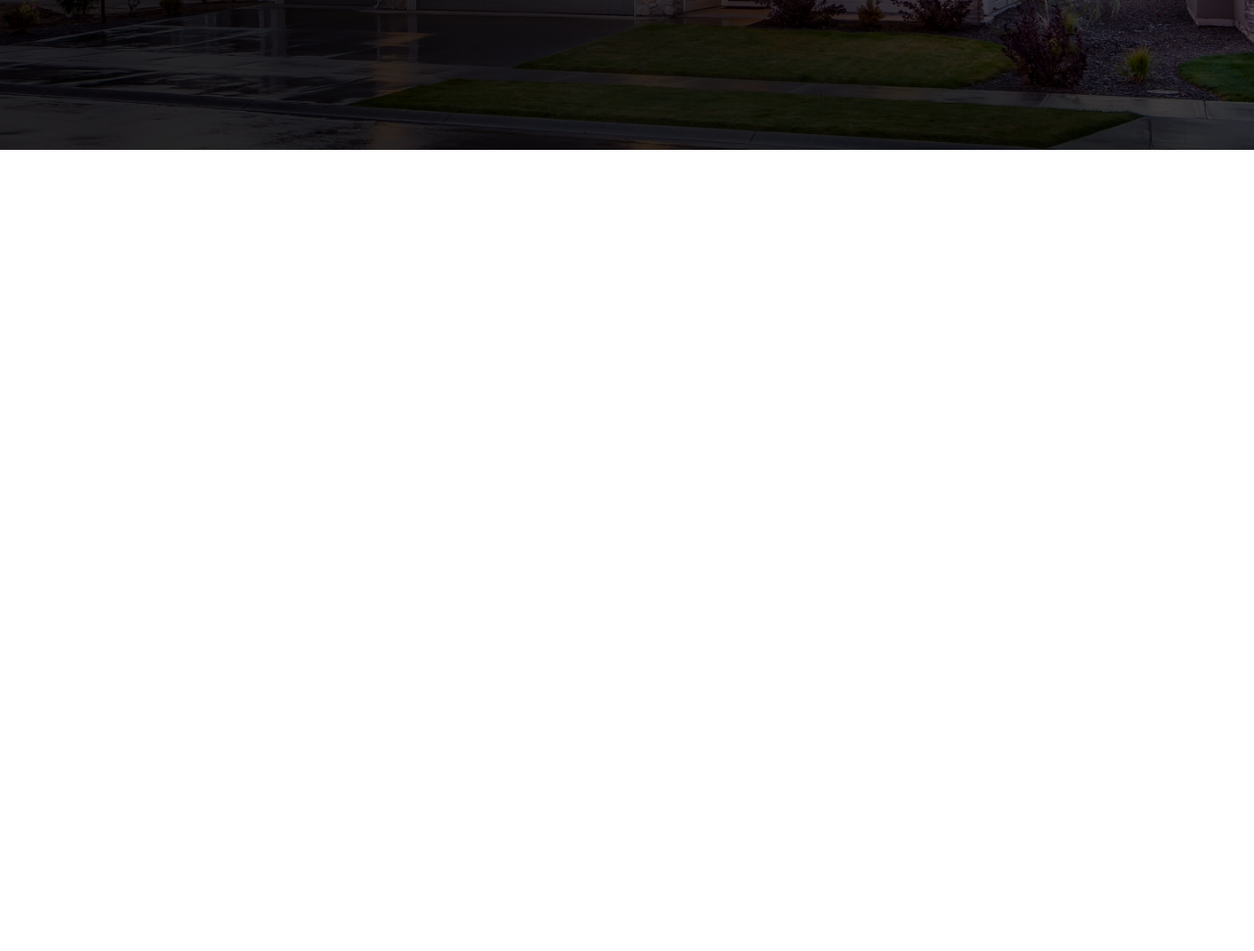
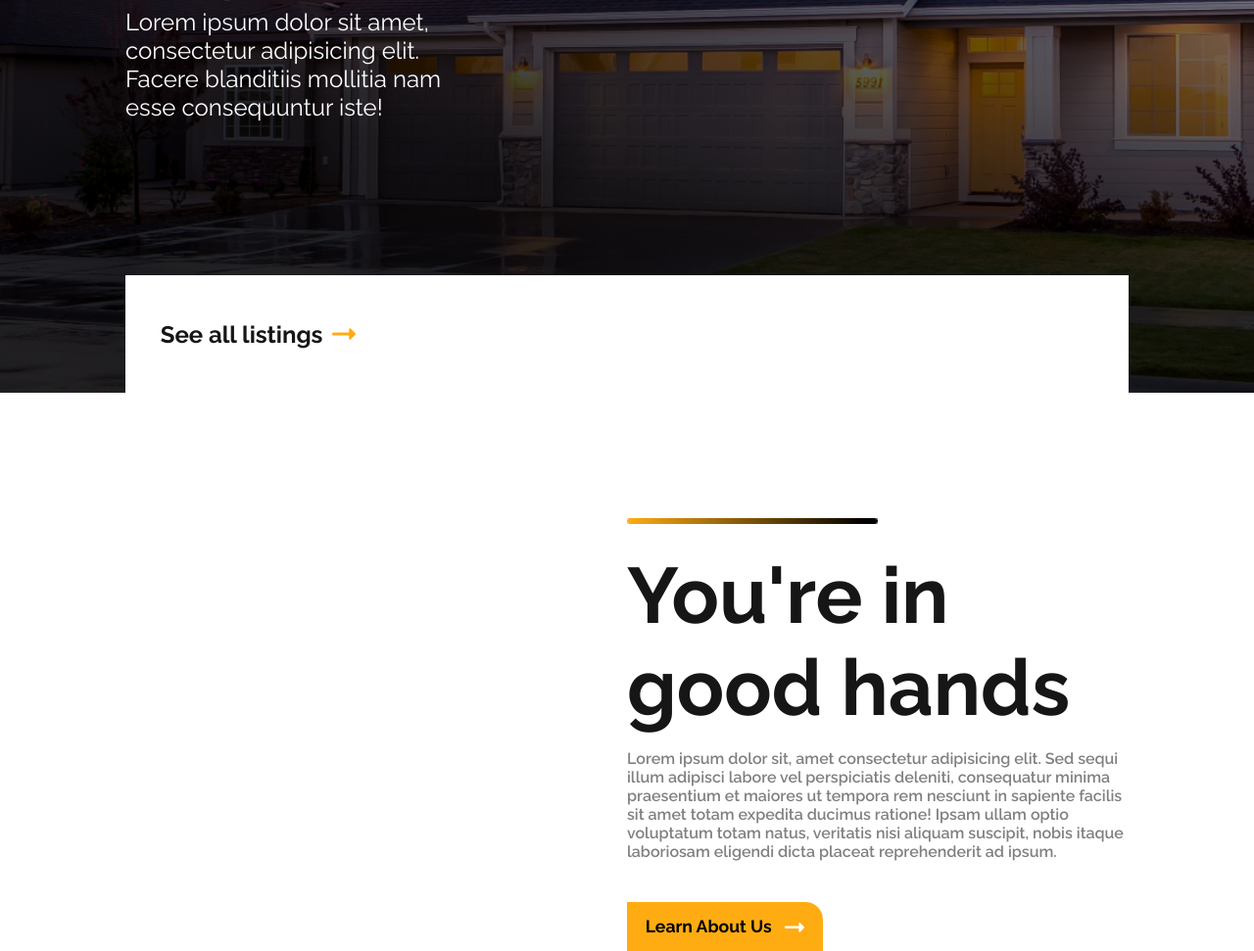
Before and after one commit to rrezartH/projekti_real_estate, a plain HTML site: page index.html in a window 1280 px wide. Shown: the part 603-1574 px from the top of the page at 98% size. Before the commit the page ends 800 px from the top, so only its background shows below. Drawn offline with Linux system fonts and the light colour scheme.

Commit message:
Added landing page's 1st and half of 2nd section

```diff
--- a/css/style.css
+++ b/css/style.css
@@ -1,13 +1,19 @@
 body{
+    color: #161616;
+    padding: 0;
+    margin: 0;
+    font-family: 'Raleway';
+    font-weight: 600;
+
+}
+
+.section-1{
+    padding-left: 10%;
+    padding-right: 10%;
+    padding-top: 3%;
     background-image: url("../assets/Object.png");
     background-repeat: no-repeat;
     background-size:cover;
-    padding-left: 10%;
-    padding-right: 10%;
-    padding-top: 3%;
-    font-family: 'Raleway', sans-serif;
-    font-weight: 600;
-
 }
 
 .container {
@@ -15,6 +21,11 @@ body{
     justify-content: space-between;
     align-items: center;
     color: #ffffff
+}
+
+.container__logo{
+    display: flex;
+    width: 15%;
 }
 
 .container__links {
@@ -32,17 +43,118 @@ body{
 
 .container__btn{
     display: flex;
+    padding: 20px;
+}
+
+.container__btn img {
+    padding-left: 5%;
 }
 
 .container__btn button{
-    font-family: 'Raleway', sans-serif;
+    font-family: 'Raleway';
     font-weight: 700;
-    width: 120px;
-    height: 40px;
+    font-size: 1.1rem;
+    width: 140px;
+    height: 50px;
     background: #FFAC12;
     border-radius: 0px 18px 0px 0px;
     border: none;
     cursor: pointer;
 }
 
-.
+.headline{
+    padding-top: 3%;
+}
+.headline__title {
+    max-width: 35%;
+    display: flex;
+    flex-direction: column;
+    color: #ffffff;
+    padding-top: 5%;
+}
+
+.headline__title-header{
+    font-weight: bold;
+    font-size: 5rem;
+    margin: auto;
+}
+
+.headline__title-body {
+    font-size: 1.5rem;
+    font-weight: lighter;
+}
+
+.listings-tab{
+    height: 120px;
+    margin-top: 13%;
+    display: flex;
+    justify-content: flex-start;
+    align-items: center;
+    background-color: #ffffff;
+}
+
+.listings-tab p {
+    padding: 5px;
+    margin-left: 3%;
+    font-size: 1.5rem;
+    font-weight: bold;
+}
+
+.listings-tab img {
+    padding: 5px;
+}
+
+.section-2 {
+    padding-right: 10%;
+    padding-left: 10%;
+    padding-top: 10%;
+    display: flex;
+    flex-direction: row;
+    justify-content: right;
+    align-items:center;
+
+}
+
+.section-2__gradient-line{
+    padding-bottom: 5%;
+}
+
+.section-2__headline{
+    display: flex;
+    flex-direction: column;
+    justify-content: left;
+    max-width: 50%;
+
+}
+.section-2__headline img{
+    width: 50%;
+}
+.headline__title-header {
+    margin: 0;
+}
+.section-2__headline__title-body{
+    color: grey;
+}
+
+.section-2__headline-btn {
+    display: flex;
+    padding-top: 5%;
+    justify-content: left;
+}
+
+.section-2__headline button {
+    font-family: 'Raleway';
+    font-weight: 700;
+    font-size: 1.1rem;
+    width: 200px;
+    height: 50px;
+    background: #FFAC12;
+    border-radius: 0px 18px 0px 0px;
+    border: none;
+    cursor: pointer;
+}
+
+.section-2__headline-btn img {
+    padding-left: 5%;
+    width: auto;
+}
--- a/index.html
+++ b/index.html
@@ -13,9 +13,12 @@
     <title> Luan The Broker</title>
 </head>
 
-<body background="assets\Object.png">
-    <header class="container">
-        <img src="/assets/Logo RealEstate.svg" alt="Logo" class="navbar_logo">
+<body>
+
+    <div class="section-1">
+
+        <nav class="container">
+            <img src="/assets/Logo RealEstate.svg" alt="Logo" class="container__logo">
 
             <div class="container__links">
                 <ul>
@@ -25,16 +28,37 @@
                     <li>About Us</li>
                 </ul>
                 <div class="container__btn">
-            <button> Sign In</button>
+                    <button> Sign In <img src="/assets/Arrow White.svg" color alt=""></button>
                 </div>
             </div>
-    </header>
+        </nav>
 
-    <main>
         <div class="headline">
-            <p class="headline__title">Beautiful homes made for you</p>
-            <p class="headline__description">Lorem ipsum dolor sit amet, consectetur adipisicing elit. Facere blanditiis mollitia nam esse consequuntur iste! Ad vel perferendis commodi voluptates officiis facilis necessitatibus deserunt fugiat eos, dolores suscipit earum ab!</p>
+            <div class="headline__title">
+                <p class="headline__title-header">Beautiful homes made for you</p>
+                <p class="headline__title-body">Lorem ipsum dolor sit amet, consectetur adipisicing elit. Facere blanditiis mollitia nam esse consequuntur iste! </p>
             </div>
-    </main>
+
+            <div class="listings-tab">
+                <p>See all listings</p>
+                <img src="/assets/Arrow Tellow.svg" alt="">
+            </div>
+        </div>
+    </div>
+
+    <div class="section-2">
+        <div class="section-2__headline">
+            <img src="/assets/gradient line.png" alt="" class="section-2__gradient-line">
+            <p class="headline__title-header">You're in good hands</p>
+            <p class="section-2__headline__title-body">Lorem ipsum dolor sit, amet consectetur adipisicing elit.  Sed sequi illum adipisci labore vel perspiciatis deleniti, consequatur minima praesentium et maiores ut tempora rem nesciunt in sapiente facilis sit amet totam expedita ducimus ratione! Ipsam ullam optio voluptatum totam natus, veritatis nisi aliquam suscipit, nobis itaque laboriosam eligendi dicta placeat reprehenderit ad ipsum. </p>
+
+            <div class="section-2__headline-btn">
+                <button> Learn About Us <img src="/assets/Arrow White.svg" color alt=""></button>
+            </div>
+        </div>
+
+
+    </div>
+
 </body>
 </html>
```
Also changed, not shown: assets/gradient line.png (added). Lines whose indentation alone changed are shown as unchanged.
